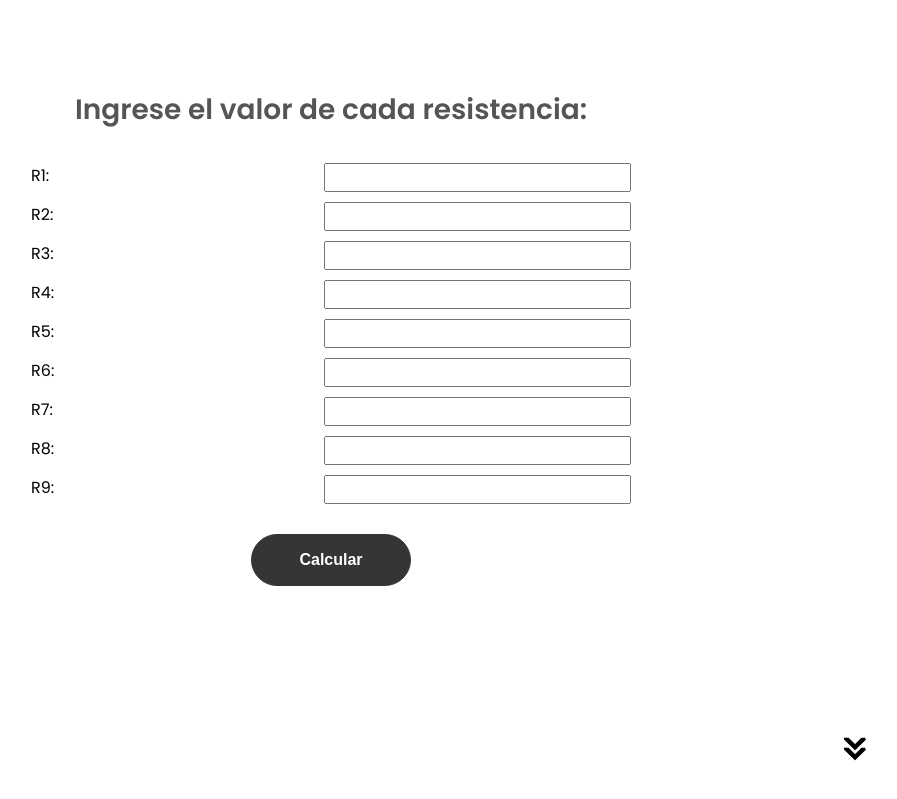
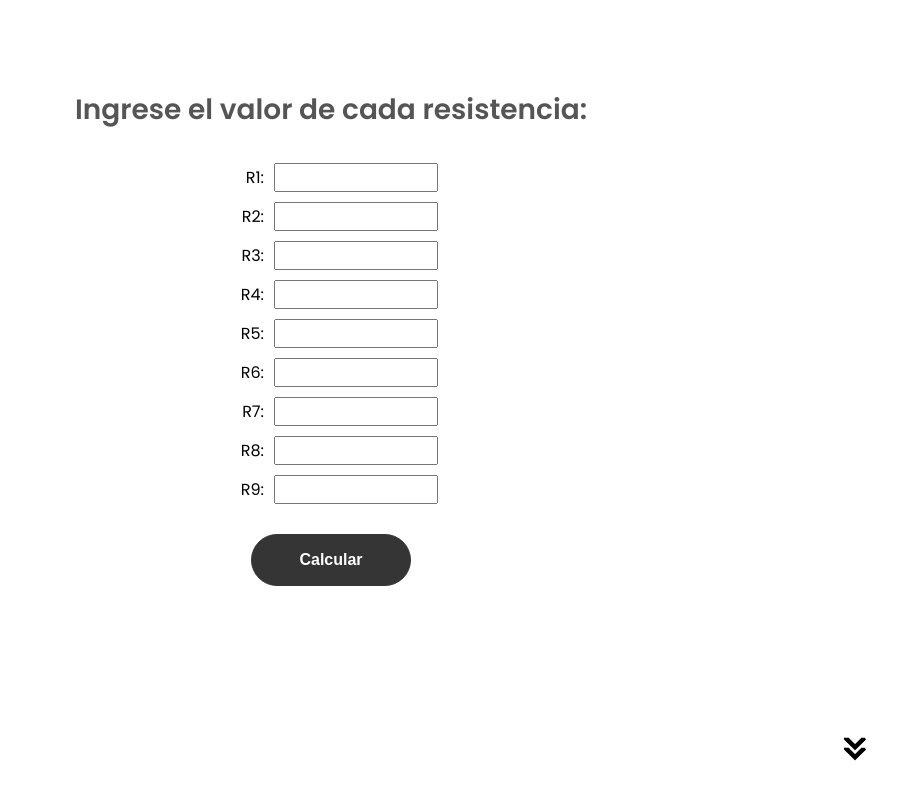
Before and after one commit to eimmy-o/fesd-pagina-resistencias, a plain HTML site: page index.html in a window 1280 px wide. Shown: the part 887-1686 px from the top of the page, without its empty margins (309-1206 px from the left). Drawn offline with Linux system fonts and the light colour scheme.

Commit message:
style del form

```diff
--- a/style.css
+++ b/style.css
@@ -115,18 +115,20 @@ a:hover {
 
 .resistencia {
     display: flex;
-    justify-content: space-between;
+    justify-content: center;  /* Centra horizontalmente */
+    align-items: center;      /* Centra verticalmente */
     margin-bottom: 10px;
+    gap: 10px;                /* Espacio entre label y input */
+}
+.resistencia label {
+    min-width: 40px;          /* Ajusta para mantener el label alineado */
+    text-align: right;
+}
+.resistencia input {
+    width: 150px;              /* Ajusta el ancho del campo de entrada */
+    padding: 5px;
 }
 
-.resistencia label {
-    flex: 1;
-}
-
-.resistencia input {
-    flex: 1;
-    padding: 5px;
-}
 
 button {
     display: block;
```
